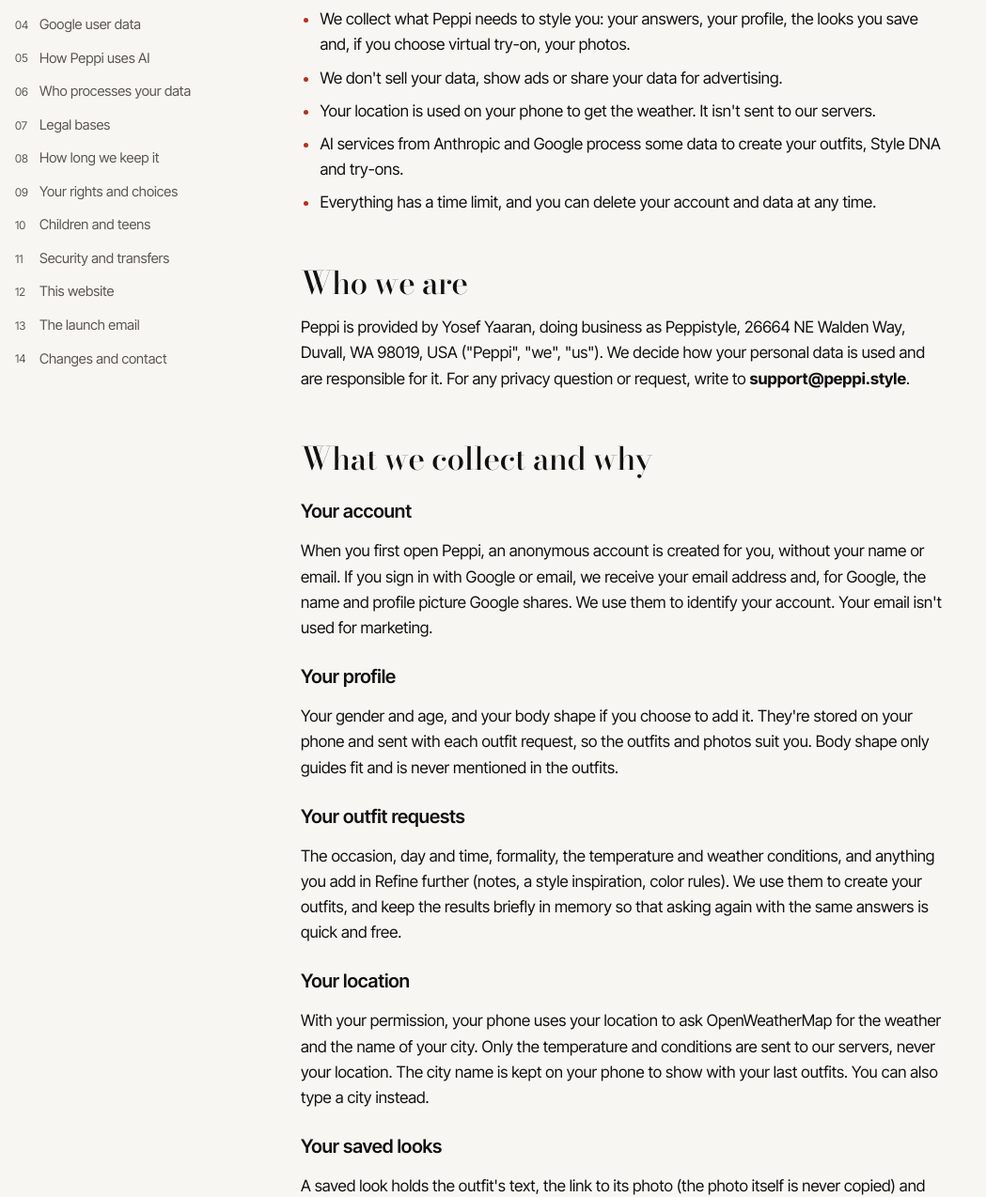
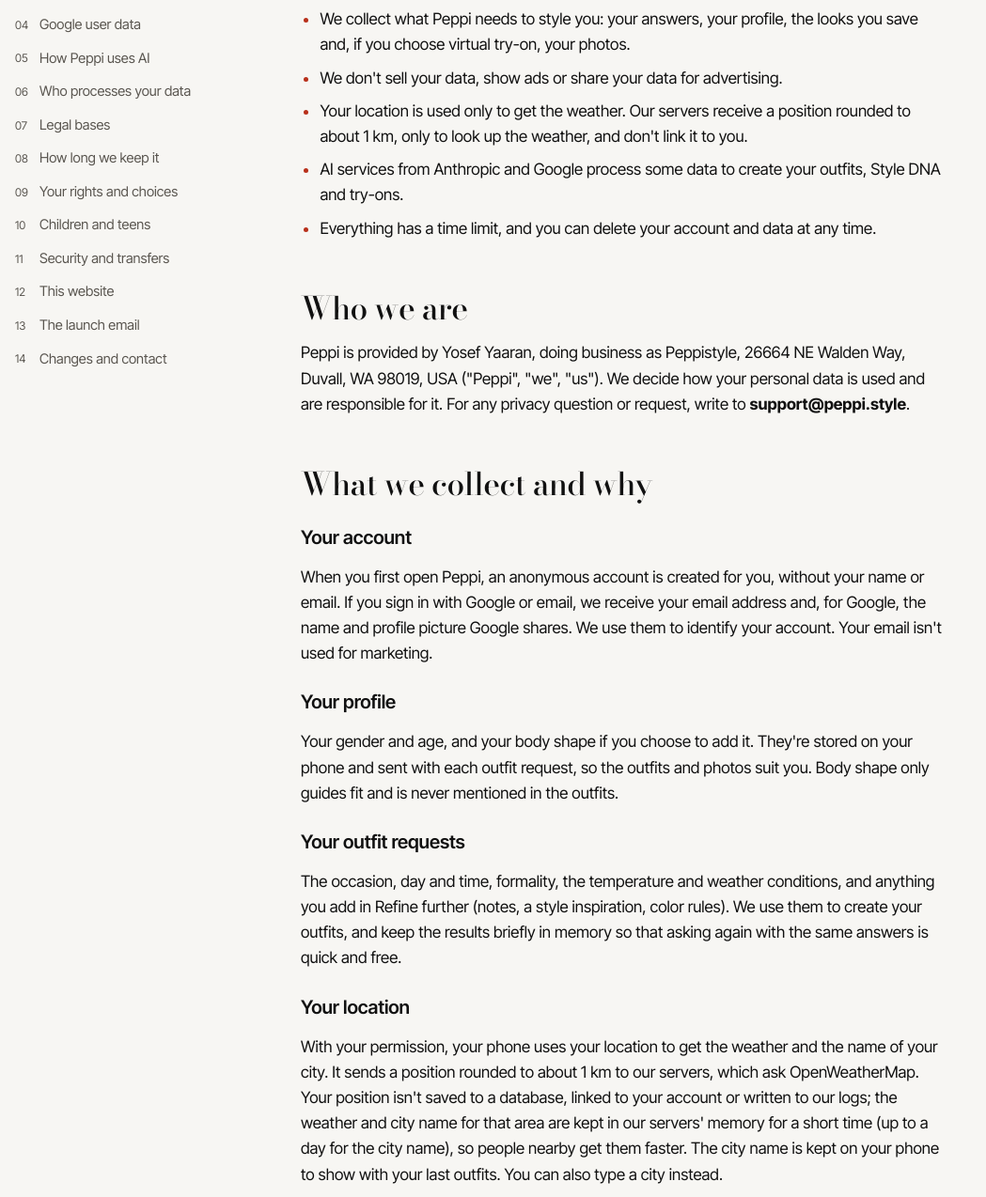
Before and after one commit to peppistyle1/peppi-website, a plain HTML site: page docs/privacy.html in a window 1280 px wide. Shown: the part 708-1982 px from the top of the page at 94% size, without its empty margins (0-1049 px from the left). Drawn offline with Linux system fonts and the light colour scheme.

Commit message:
Privacy policy and FAQ: the weather now goes through Peppi's servers with a position rounded to about 1 km, not saved, not linked to the user and kept out of the logs; OpenWeatherMap receives it from the servers
Co-Authored-By: Claude Opus 5.5 <noreply@anthropic.com>

```diff
--- a/docs/privacy.html
+++ b/docs/privacy.html
@@ -86,7 +86,7 @@
           <ul>
             <li>We collect what Peppi needs to style you: your answers, your profile, the looks you save and, if you choose virtual try-on, your photos.</li>
             <li>We don't sell your data, show ads or share your data for advertising.</li>
-            <li>Your location is used on your phone to get the weather. It isn't sent to our servers.</li>
+            <li>Your location is used only to get the weather. Our servers receive a position rounded to about 1 km, only to look up the weather, and don't link it to you.</li>
             <li>AI services from Anthropic and Google process some data to create your outfits, Style DNA and try-ons.</li>
             <li>Everything has a time limit, and you can delete your account and data at any time.</li>
           </ul>
@@ -102,7 +102,7 @@
           <h3>Your outfit requests</h3>
           <p>The occasion, day and time, formality, the temperature and weather conditions, and anything you add in Refine further (notes, a style inspiration, color rules). We use them to create your outfits, and keep the results briefly in memory so that asking again with the same answers is quick and free.</p>
           <h3>Your location</h3>
-          <p>With your permission, your phone uses your location to ask OpenWeatherMap for the weather and the name of your city. Only the temperature and conditions are sent to our servers, never your location. The city name is kept on your phone to show with your last outfits. You can also type a city instead.</p>
+          <p>With your permission, your phone uses your location to get the weather and the name of your city. It sends a position rounded to about 1 km to our servers, which ask OpenWeatherMap. Your position isn't saved to a database, linked to your account or written to our logs; the weather and city name for that area are kept in our servers' memory for a short time (up to a day for the city name), so people nearby get them faster. The city name is kept on your phone to show with your last outfits. You can also type a city instead.</p>
           <h3>Your saved looks</h3>
           <p>A saved look holds the outfit's text, the link to its photo (the photo itself is never copied) and what you asked for. Without an account, looks stay on your phone. With an account, they're kept on your phone and in our cloud database. For your Style DNA we also keep a short copy of each saved look (garments, colors, fit, formality and occasion, without the photo).</p>
           <h3>Your Style DNA</h3>
@@ -147,7 +147,7 @@
                 <tr><td>Anthropic</td><td>AI for outfits, photos, Style DNA and photo checks</td><td>Outfit requests and profile, saved looks, try-on photos for checking</td></tr>
                 <tr><td>Google (Gemini API)</td><td>AI for virtual try-on, measurements and outfit photos made with AI</td><td>Try-on photos, height, saved look photos; outfit descriptions with an age and gender</td></tr>
                 <tr><td>Unsplash</td><td>The outfit and style photos</td><td>When your phone shows a photo, Unsplash receives your IP address and device information</td></tr>
-                <tr><td>OpenWeatherMap</td><td>Weather and city name</td><td>Your location, sent directly from your phone</td></tr>
+                <tr><td>OpenWeatherMap</td><td>Weather and city name</td><td>A position rounded to about 1 km, or the city you type, sent by our servers without anything that identifies you</td></tr>
                 <tr><td>RevenueCat</td><td>Managing purchases across stores</td><td>An account ID and your purchases</td></tr>
                 <tr><td>Brevo</td><td>The launch email list on this website</td><td>The email address you sign up with, and when you confirmed it</td></tr>
                 <tr><td>Google Play and Apple App Store</td><td>Payments</td><td>Handled under their own privacy policies</td></tr>
```
Also changed, not shown: docs/faq.html (+2 -2 lines), src/pages/faq.html (+1 -1 lines), src/pages/privacy.html (+3 -3 lines).
